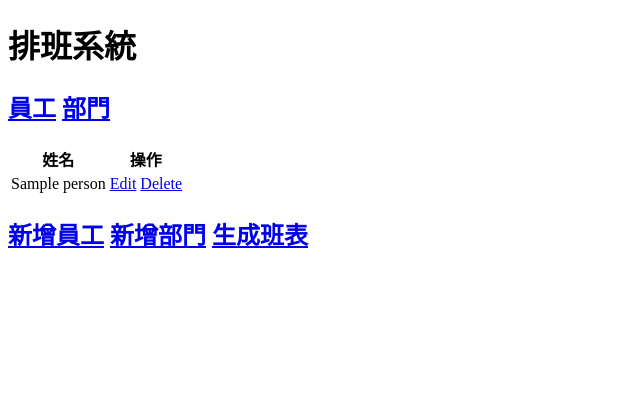
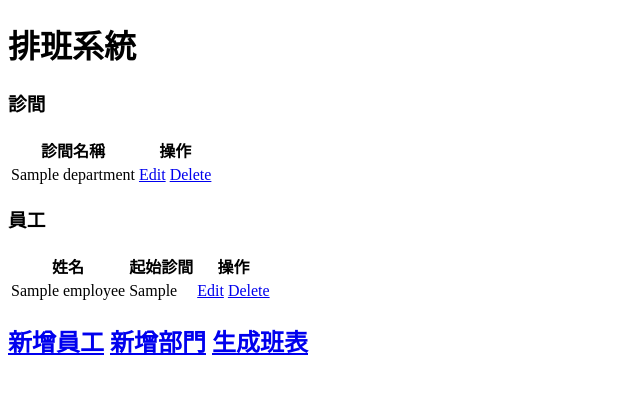
Before and after one commit to weiso131/Scheduling_system, a Flask app: template src/templates/home.html in a window 1280 px wide. Shown: the top 394 px of the page, without its empty margins (0-640 px from the left). Run offline with Flask 3, Linux system fonts and the light colour scheme; the template is opened without the code that fills it: most values are stand-ins (such as "Sample title", 1, 10 or a date in 2020).

Commit message:
Make show employees and departments status at same page

```diff
--- a/src/app.py
+++ b/src/app.py
@@ -19,13 +19,11 @@ app = Flask(__name__)
 def home():
     return redirect(url_for('show_employees_status'))
 
-@app.route('/employees')
-def show_employees_status():
-    return render_template('home.html', data=my_schedual.get_employee_json(), target_class=EMPLOYEE)
+@app.route('/show_status')
+def show_status():
+    return render_template('home.html', employees=my_schedual.get_employee_json(), \
+                           departments=my_schedual.get_department_json(), target_class=EMPLOYEE)
 
-@app.route('/departments')
-def show_departments_status():
-    return render_template('home.html', data=my_schedual.get_department_json(), target_class=DEPARTMNT)
 
 @app.route('/edit/<int:target_class>/<int:id>')
 def edit(target_class, id):
@@ -35,10 +33,10 @@ def edit(target_class, id):
 def delete(target_class, id):
     if target_class == EMPLOYEE:
         my_schedual.employees.pop(id)
-        return redirect(url_for('show_employees_status'))
+        return redirect(url_for('show_status'))
     else:
         my_schedual.departments.pop(id)
-        return redirect(url_for('show_departments_status'))
+        return redirect(url_for('show_status'))
 
 @app.route('/add_employee', methods=['GET', 'POST'])
 def add_employee():
@@ -48,7 +46,7 @@ def add_employee():
         name = request.form['name']
         last_room = request.form['last_working_room']
         my_schedual.employees.append(Employee(name, last_room, format))
-        return redirect(url_for('show_employees_status'))
+        return redirect(url_for('show_status'))
 
 
 
@@ -59,7 +57,7 @@ def add_department():
     else:
         name = request.form['name']
         my_schedual.departments.append(Department(name, format))
-        return redirect(url_for('show_departments_status'))
+        return redirect(url_for('show_status'))
 
 @app.route('/build_schedule')
 def build_schedule():
--- a/src/templates/home.html
+++ b/src/templates/home.html
@@ -7,24 +7,43 @@
 </head>
 <body>
     <h1>排班系統</h1>
-    <h2>
-        <a href="{{ url_for('show_employees_status') }}">員工</a>
-        <a href="{{ url_for('show_departments_status') }}">部門</a>
-    </h2>
+    <h3>診間</h3>
+    <table>
+        <thead>
+            <tr>
+                <th>診間名稱</th>
+                <th>操作</th>
+            </tr>
+        </thead>
+        <tbody>
+            {% for department in departments %}
+            <tr>
+                <td>{{ department.name }}</td>
+                <td class="transaction-actions">
+                    <a href="{{ url_for('edit', target_class=0, id=department.id) }}">Edit</a>
+                    <a href="{{ url_for('delete', target_class=0, id=department.id) }}">Delete</a>
+                </td>
+            </tr>
+            {% endfor %}
+        </tbody>
+    </table>
+    <h3>員工</h3>
     <table>
         <thead>
             <tr>
                 <th>姓名</th>
+                <th>起始診間</th>
                 <th>操作</th>
             </tr>
         </thead>
         <tbody>
-            {% for person in data %}
+            {% for employee in employees %}
             <tr>
-                <td>{{ person.name }}</td>
+                <td>{{ employee.name }}</td>
+                <td>{{ employee.last_room }}</td>
                 <td class="transaction-actions">
-                    <a href="{{ url_for('edit', target_class=target_class, id=person.id) }}">Edit</a>
-                    <a href="{{ url_for('delete', target_class=target_class, id=person.id) }}">Delete</a>
+                    <a href="{{ url_for('edit', target_class=1, id=employee.id) }}">Edit</a>
+                    <a href="{{ url_for('delete', target_class=1, id=employee.id) }}">Delete</a>
                 </td>
             </tr>
             {% endfor %}
--- a/src/templates/show_schedule.html
+++ b/src/templates/show_schedule.html
@@ -7,7 +7,7 @@
 </head>
 <body>
     <h1>排班系統</h1>
-    <h2><a href="{{ url_for('show_employees_status') }}">返回</a></h2>
+    <h2><a href="{{ url_for('show_status') }}">返回</a></h2>
     <table>
         <thead>
             <tr>
```
Also changed, not shown: src/scheduling/SchedualContainer.py (+5 -2 lines).
